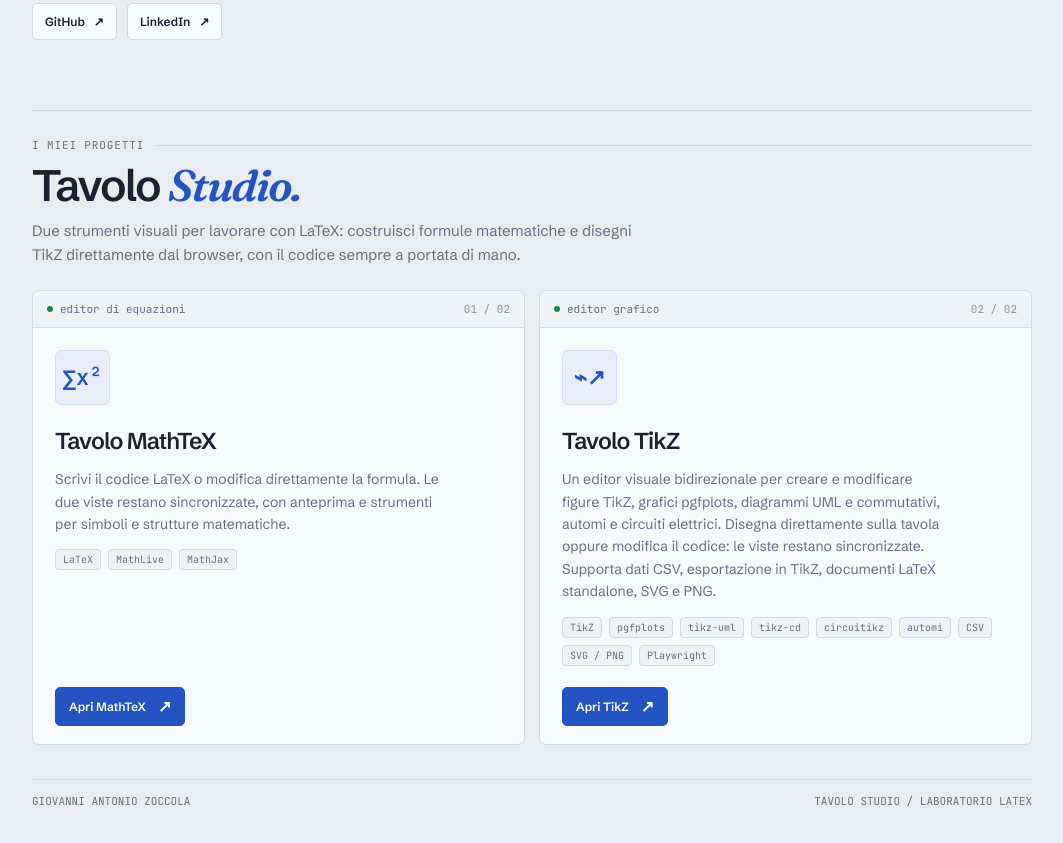
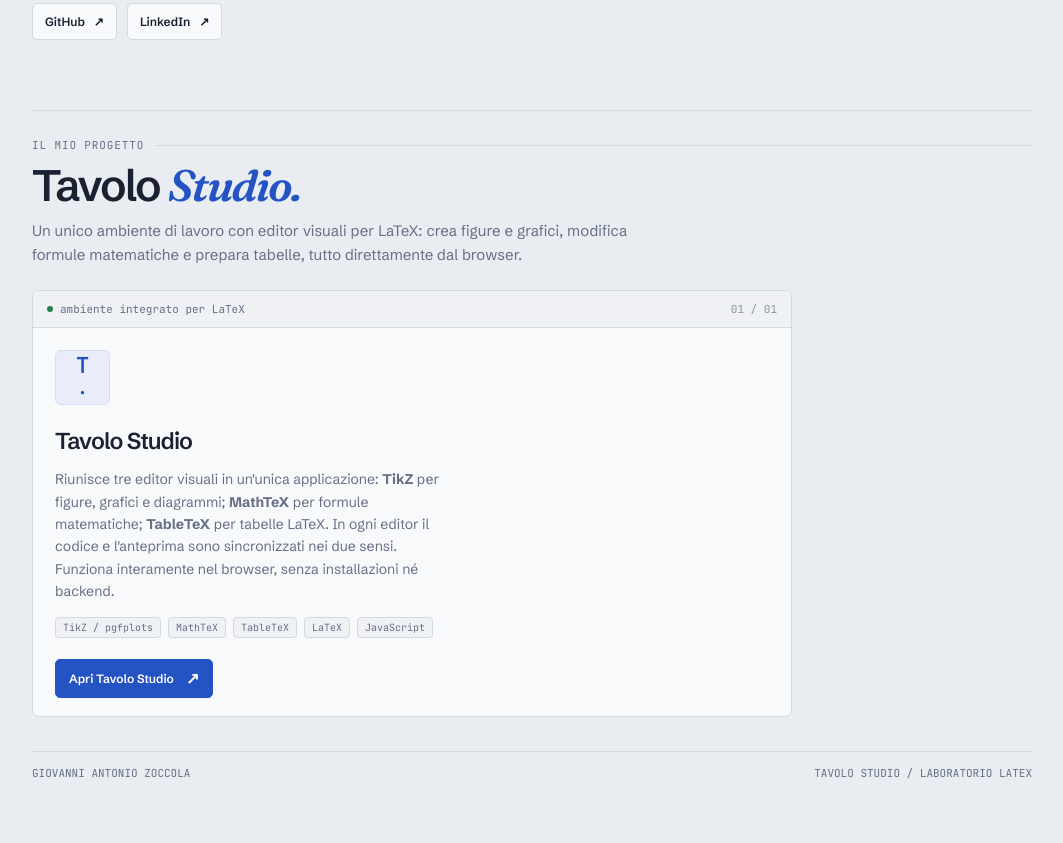
Before and after one commit to giozoc/giozoc.github.io, a plain HTML site: page index.html in a window 1280 px wide. Shown: the part 459-1302 px from the top of the page, without its empty margins (108-1171 px from the left). Drawn offline with Linux system fonts and the light colour scheme.

Commit message:
Aggiorna portfolio con Tavolo Studio

```diff
--- a/index.html
+++ b/index.html
@@ -4,7 +4,7 @@
 <meta charset="utf-8">
 <meta name="viewport" content="width=device-width, initial-scale=1, viewport-fit=cover">
 <title>Giovanni Antonio Zoccola — Tavolo Studio</title>
-<meta name="description" content="Il sito personale di Giovanni Antonio Zoccola e Tavolo Studio, una raccolta di strumenti visuali per LaTeX, formule matematiche e disegni TikZ.">
+<meta name="description" content="Il sito personale di Giovanni Antonio Zoccola e Tavolo Studio, un ambiente integrato di editor visuali per LaTeX: TikZ, formule matematiche e tabelle.">
 <meta name="theme-color" content="#e9ecf1">
 <link rel="preconnect" href="https://fonts.googleapis.com">
 <link rel="preconnect" href="https://fonts.gstatic.com" crossorigin>
@@ -34,8 +34,8 @@
 .section-head:after{content:"";height:1px;background:var(--line);flex:1}
 h2.section-title{font-size:clamp(30px,5vw,44px);line-height:1.12;letter-spacing:-.045em;font-weight:600}
 .section-intro{color:var(--muted);margin-top:9px;margin-bottom:23px;max-width:600px}
-.projects{display:grid;grid-template-columns:repeat(2,minmax(0,1fr));gap:14px}
-.project{background:var(--panel);border:1px solid var(--line);border-radius:7px;overflow:hidden;display:flex;flex-direction:column;min-height:270px;transition:border-color .18s,transform .18s,box-shadow .18s}
+.projects{display:grid;grid-template-columns:minmax(0,1fr);gap:14px}
+.project{width:100%;max-width:760px;background:var(--panel);border:1px solid var(--line);border-radius:7px;overflow:hidden;display:flex;flex-direction:column;min-height:270px;transition:border-color .18s,transform .18s,box-shadow .18s}
 .project:hover{border-color:#9aaedc;transform:translateY(-2px);box-shadow:0 10px 28px #1a21300d}
 .cardtop{display:flex;align-items:center;justify-content:space-between;padding:11px 14px;background:var(--panel2);border-bottom:1px solid var(--line);font:11px var(--code);color:var(--muted)}
 .status{display:flex;align-items:center;gap:7px}.dot{width:6px;height:6px;border-radius:50%;background:#23804a}
@@ -69,28 +69,18 @@
     </div>
   </section>
   <section class="section" aria-labelledby="studio-title">
-    <div class="section-head">I miei progetti</div>
+    <div class="section-head">Il mio progetto</div>
     <h2 class="section-title" id="studio-title">Tavolo <em style="font-family:var(--display);color:var(--accent)">Studio.</em></h2>
-    <p class="section-intro">Due strumenti visuali per lavorare con LaTeX: costruisci formule matematiche e disegni TikZ direttamente dal browser, con il codice sempre a portata di mano.</p>
+    <p class="section-intro">Un unico ambiente di lavoro con editor visuali per LaTeX: crea figure e grafici, modifica formule matematiche e prepara tabelle, tutto direttamente dal browser.</p>
     <div class="projects">
       <article class="project">
-        <div class="cardtop"><span class="status"><i class="dot"></i> editor di equazioni</span><span class="index">01 / 02</span></div>
+        <div class="cardtop"><span class="status"><i class="dot"></i> ambiente integrato per LaTeX</span><span class="index">01 / 01</span></div>
         <div class="cardbody">
-          <div class="glyph" aria-hidden="true">∑x²</div>
-          <h3>Tavolo MathTeX</h3>
-          <p>Scrivi il codice LaTeX o modifica direttamente la formula. Le due viste restano sincronizzate, con anteprima e strumenti per simboli e strutture matematiche.</p>
-          <div class="tags"><span class="tag">LaTeX</span><span class="tag">MathLive</span><span class="tag">MathJax</span></div>
-          <a class="open" href="https://giozoc.github.io/tavolo-mathtex/"><span>Apri MathTeX <b class="arrow" aria-hidden="true">↗</b></span></a>
-        </div>
-      </article>
-      <article class="project">
-        <div class="cardtop"><span class="status"><i class="dot"></i> editor grafico</span><span class="index">02 / 02</span></div>
-        <div class="cardbody">
-          <div class="glyph" aria-hidden="true">⌁↗</div>
-          <h3>Tavolo TikZ</h3>
-          <p>Un editor visuale bidirezionale per creare e modificare figure TikZ, grafici pgfplots, diagrammi UML e commutativi, automi e circuiti elettrici. Disegna direttamente sulla tavola oppure modifica il codice: le viste restano sincronizzate. Supporta dati CSV, esportazione in TikZ, documenti LaTeX standalone, SVG e PNG.</p>
-          <div class="tags"><span class="tag">TikZ</span><span class="tag">pgfplots</span><span class="tag">tikz-uml</span><span class="tag">tikz-cd</span><span class="tag">circuitikz</span><span class="tag">automi</span><span class="tag">CSV</span><span class="tag">SVG / PNG</span><span class="tag">Playwright</span></div>
-          <a class="open" href="https://giozoc.github.io/tavolo-tikz/"><span>Apri TikZ <b class="arrow" aria-hidden="true">↗</b></span></a>
+          <div class="glyph" aria-hidden="true">T<sub>·</sub></div>
+          <h3>Tavolo Studio</h3>
+          <p>Riunisce tre editor visuali in un'unica applicazione: <strong>TikZ</strong> per figure, grafici e diagrammi; <strong>MathTeX</strong> per formule matematiche; <strong>TableTeX</strong> per tabelle LaTeX. In ogni editor il codice e l'anteprima sono sincronizzati nei due sensi. Funziona interamente nel browser, senza installazioni né backend.</p>
+          <div class="tags"><span class="tag">TikZ / pgfplots</span><span class="tag">MathTeX</span><span class="tag">TableTeX</span><span class="tag">LaTeX</span><span class="tag">JavaScript</span></div>
+          <a class="open" href="https://giozoc.github.io/tavolo-studio/"><span>Apri Tavolo Studio <b class="arrow" aria-hidden="true">↗</b></span></a>
         </div>
       </article>
     </div>
```
